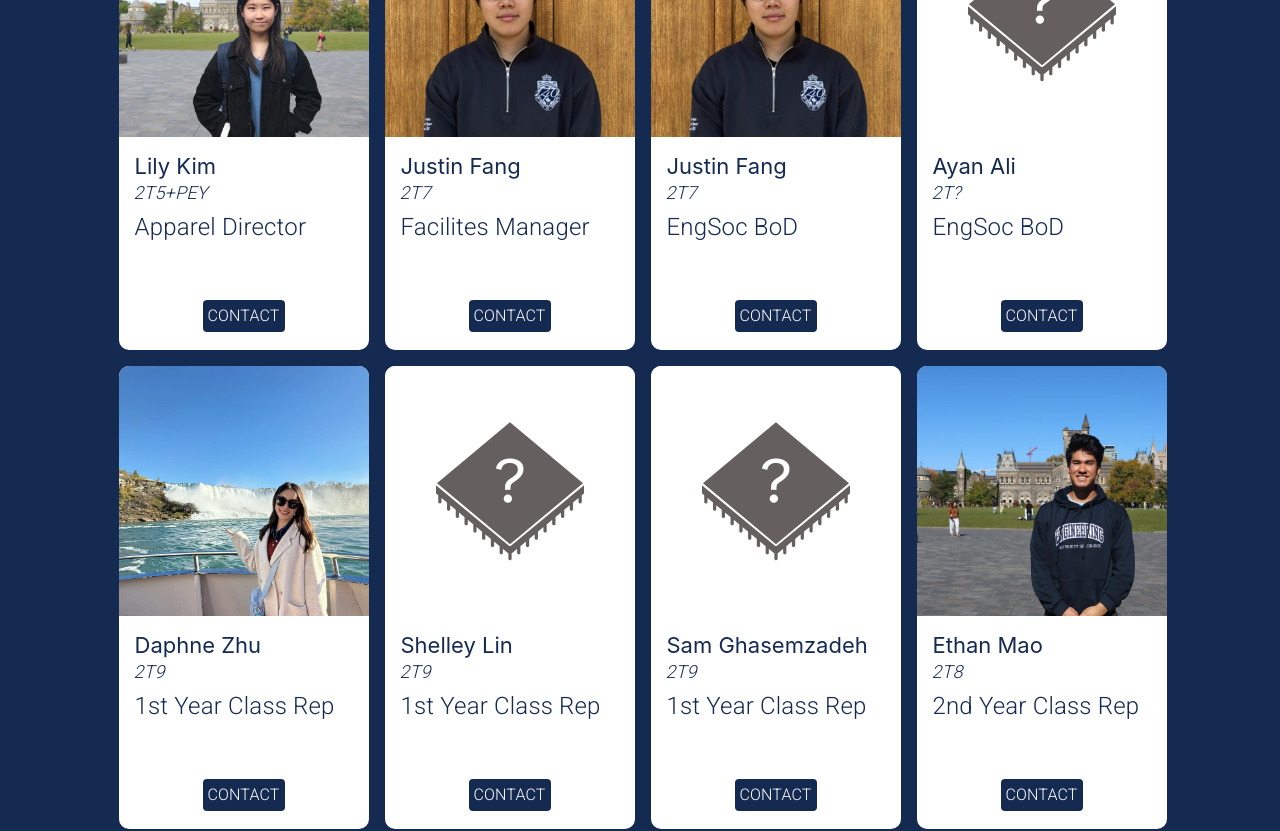
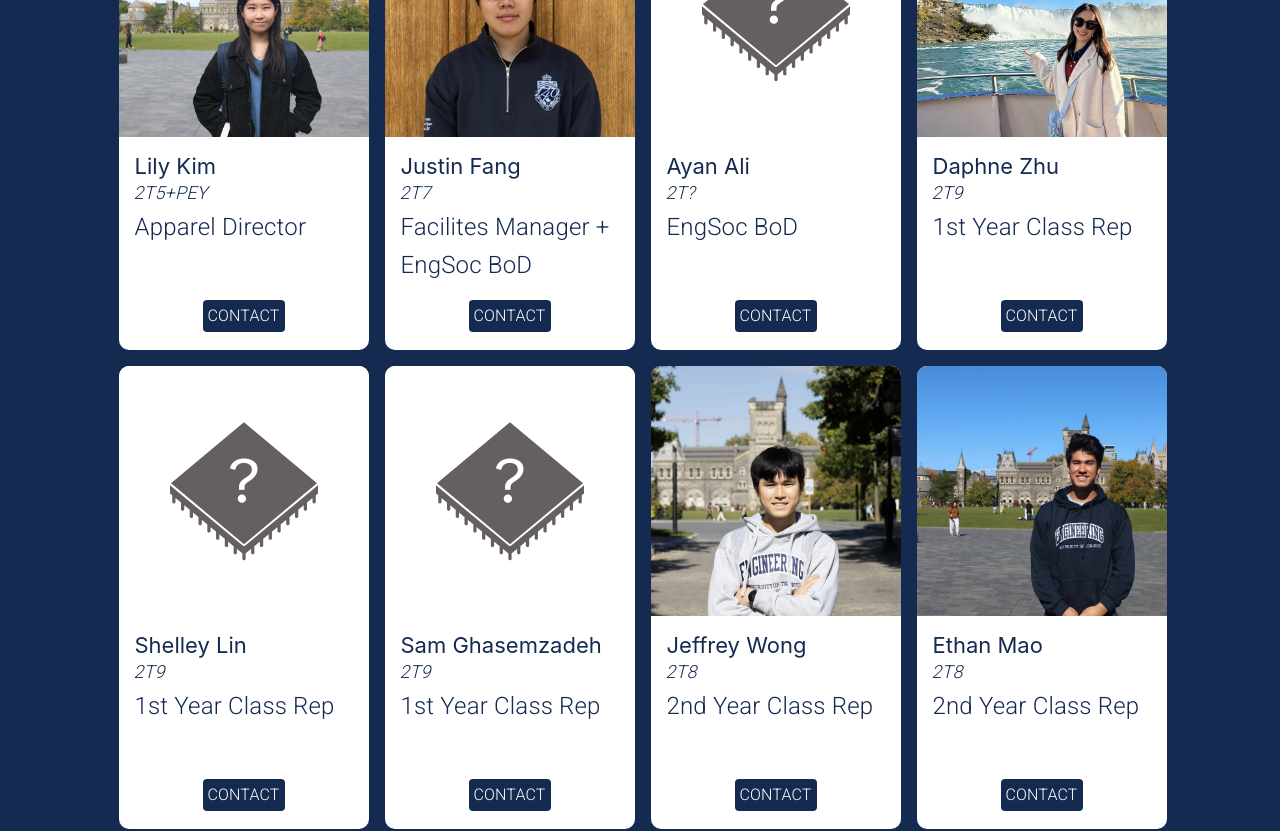
Before and after one commit to ECE-Club/website, a React (Create React App) app: page /meettheteam in a window 1280 px wide. Shown: the part 2240-3071 px from the top of the page. Built offline with nearby package versions, Linux system fonts and the light colour scheme; a web font is replaced by a local one.

Commit message:
removed duplicate photo and added missing person

```diff
--- a/src/data/team.js
+++ b/src/data/team.js
@@ -190,18 +190,7 @@ export default [
     {
         picture: filepath + "JustinFang.webp",
         name: "Justin Fang",
-        role: "Facilites Manager",
-        year: "2T7",
-        contact: [
-            "E-mail: justin.fang@mail.utoronto.ca",
-            "Discord: 1771justin",
-            "Instagram: 1771justin"
-        ]
-    },
-    {
-        picture: filepath + "JustinFang.webp",
-        name: "Justin Fang",
-        role: "EngSoc BoD",
+        role: "Facilites Manager + EngSoc BoD",
         year: "2T7",
         contact: [
             "E-mail: justin.fang@mail.utoronto.ca",
@@ -248,6 +237,13 @@ export default [
             "Discord: sam._.ghz",
             "Instagram: its_samghz"
         ]
+    },
+    {
+        picture: filepath + "JeffreyWong.webp",
+        name: "Jeffrey Wong",
+        role: "2nd Year Class Rep",
+        year: "2T8",
+        contact: []
     },
     {
         picture: filepath + "EthanMao.webp",
```
Also changed, not shown: 7 other files (tests, documents, lock files or other folders).
